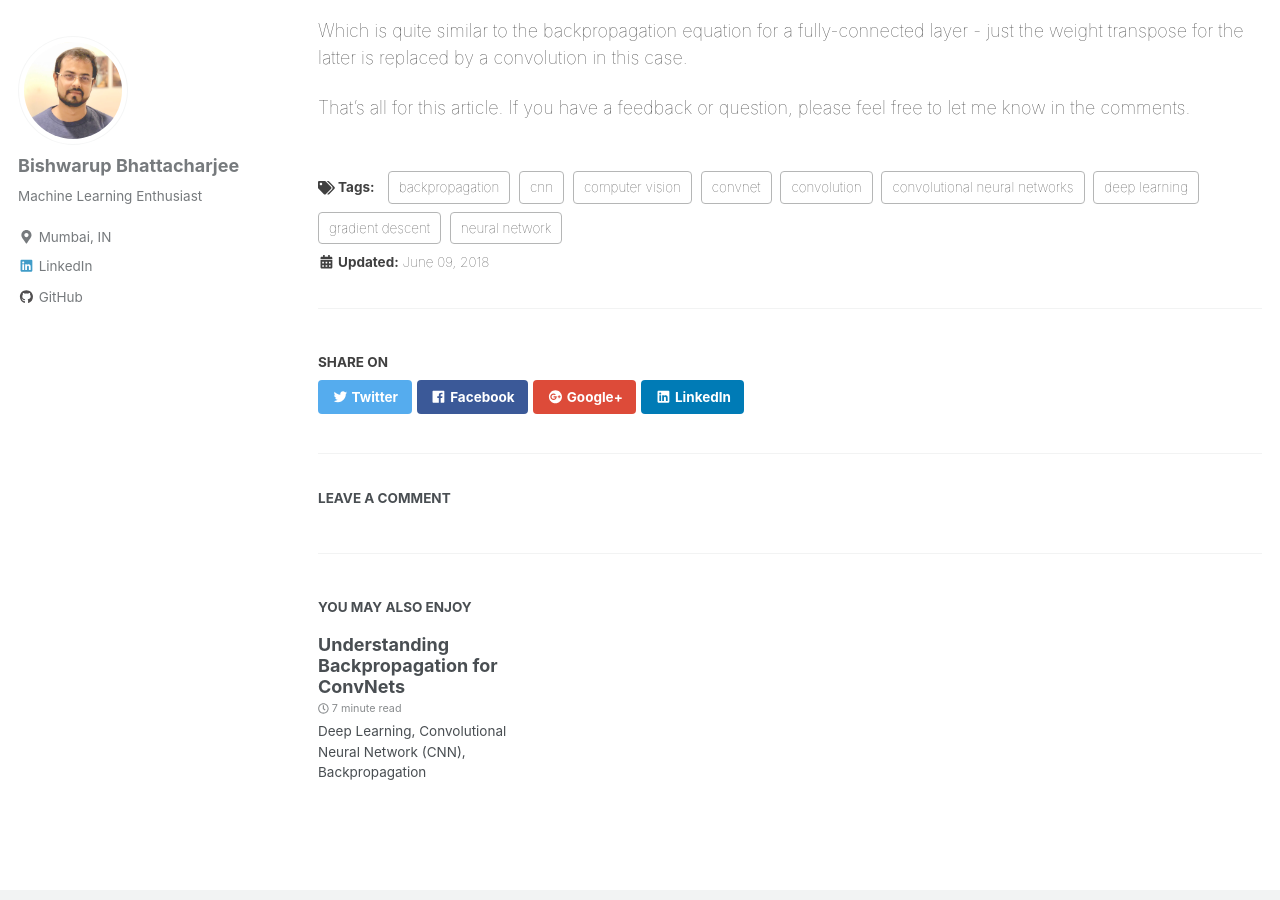
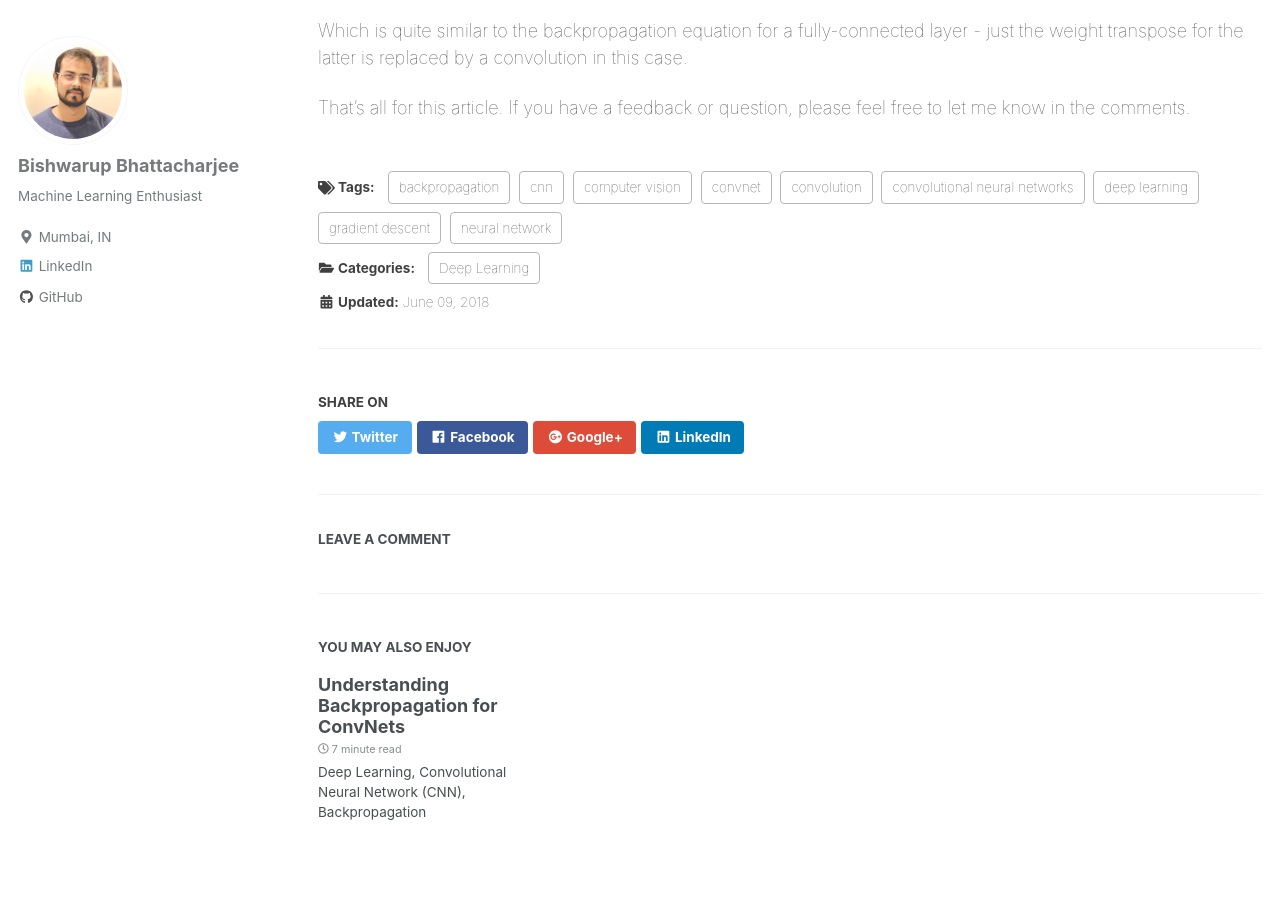
Before and after one commit to bishwarup307/bishwarup307.github.io, a Jekyll site: the page built from _posts/2018-06-09-convbackprop.md, in a window 1280 px wide and 900 px high, scrolled down 7076 px. Built offline with Jekyll 4.4.1, drawn with Linux system fonts in a browser that asks for light colours; nearby versions of some CDN libraries; formulas are drawn with MathJax 3; comment, search, counter and statistics services are not loaded.

Commit message:
add category to post

```diff
--- a/_posts/2018-06-09-convbackprop.md
+++ b/_posts/2018-06-09-convbackprop.md
@@ -1,6 +1,8 @@
 ---
 title: "Understanding Backpropagation for ConvNets"
 date: 2018-06-09
+categories:
+  - Deep Learning
 tags: [deep learning, computer vision, backpropagation, convolutional neural networks, cnn, convnet, convolution, neural network,
       gradient descent]
 header:
```
